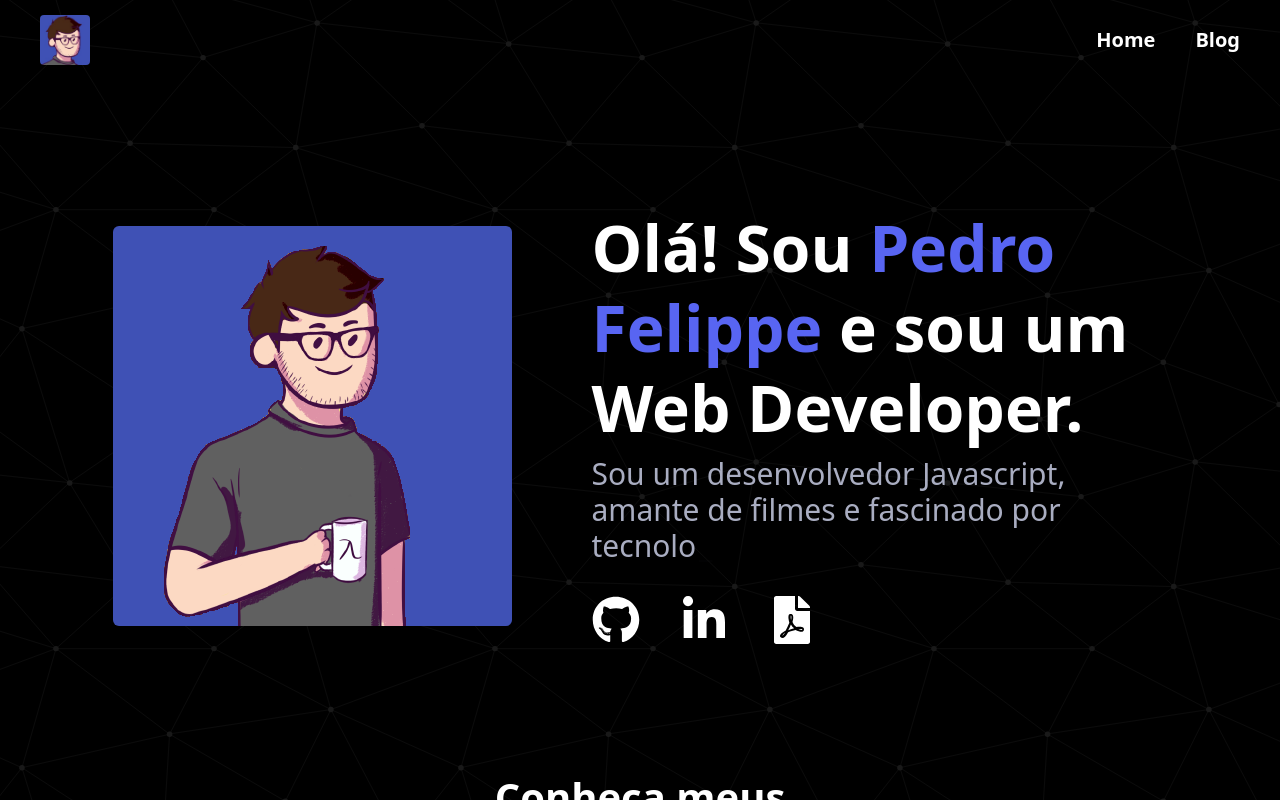
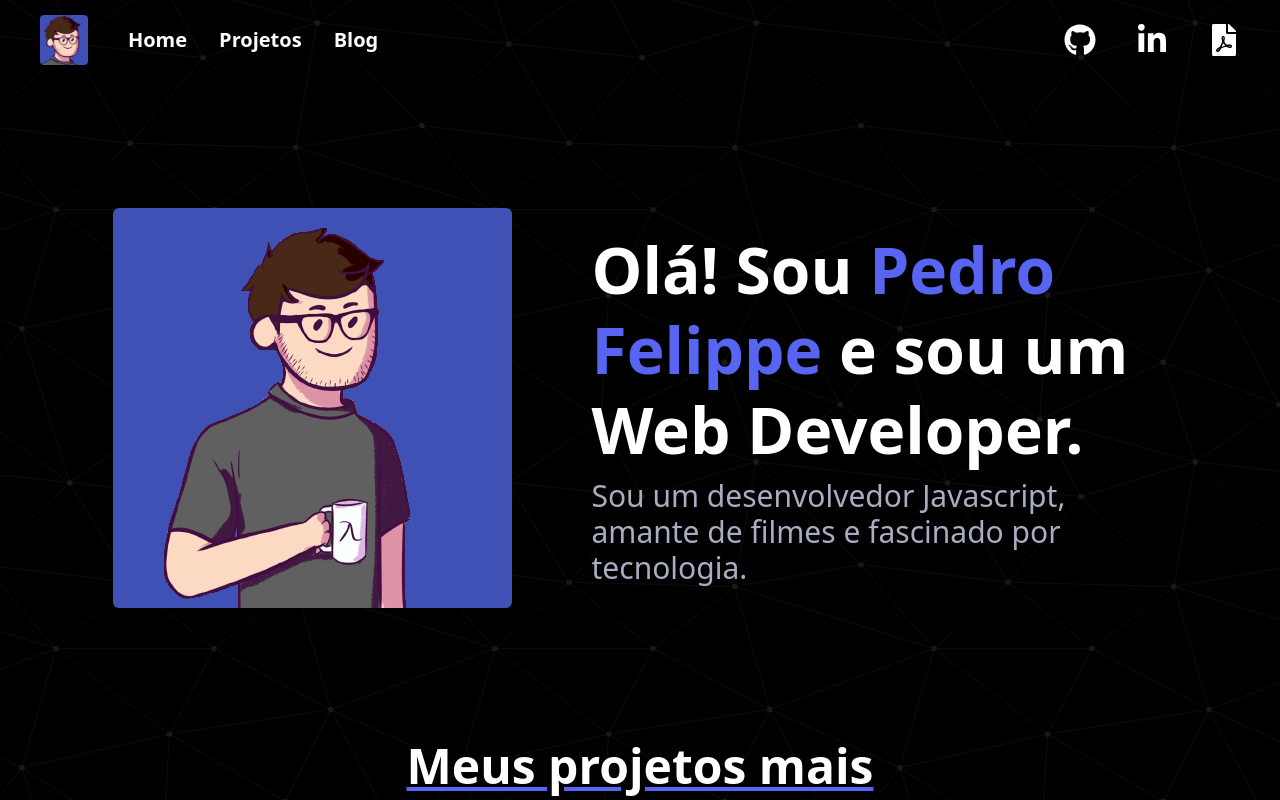
Before and after one commit to pefelippe/Portfolio, a Next.js app: page / in a window 1280 px wide. Built offline with nearby package versions, Linux system fonts and the light colour scheme.

Commit message:
minors: botões e ajustes de css

```diff
--- a/src/components/HamburgerMenu.tsx
+++ b/src/components/HamburgerMenu.tsx
@@ -13,7 +13,8 @@ function HamburgerMenu({}: Props) {
   const [toggle, setToggle] = useState<Boolean>(false);
   return (
     <>
-      <div className="max-lg:hidden text-xl  items-center text-white justify-start list-none flex gap-10 divider-x ">
+      <div className="w-full pl-10 justify-between max-md:hidden text-xl  items-center text-white  list-none flex  divider-x ">
+        <div className="flex gap-8">
           {navLinks.map((navLink) => {
             return (
               <li
@@ -36,14 +37,16 @@ function HamburgerMenu({}: Props) {
             );
           })}
         </div>
+        <SocialLinks />
+      </div>
 
-      <div className="lg:hidden flex flex-1 justify-end items-center w-full">
+      <div className="md:hidden flex flex-1 justify-end items-center w-full">
         <Image
           src={toggle ? "/assets/close.svg" : "/assets/menu.svg"}
           alt="menu"
           width="100"
           height="100"
-          className="w-[28px] h-[28px] object-contain cursor-pointer z-50 absolute top-10 right-10"
+          className="w-[28px] h-[28px] object-contain cursor-pointer z-50  top-10 right-10"
           onClick={() => setToggle(!toggle)}
         />
         <div
@@ -58,9 +61,7 @@ function HamburgerMenu({}: Props) {
               return (
                 <li
                   key={navLink.id}
-                  className={`py-4 w-[80vw] max-w-[300px] rounded-md transition-all text-white bg-blue hover:bg-blue/90 ${
-                    active === navLink.title ? "text-white" : "text-gray-300"
-                  }`}
+                  className="py-4 w-[80vw] max-w-[300px] rounded-md transition-all text-white bg-blue hover:bg-blue/90"
                   onClick={() => {
                     setToggle(!toggle);
                     setActive(navLink.title);
--- a/src/components/ProjectCard.tsx
+++ b/src/components/ProjectCard.tsx
@@ -57,16 +57,28 @@ function ProjectCard({
             {title}
           </a>
         </div>
-        <p className="w-fit text-[1.5rem] text-gray-300">{description}</p>
+        <p className="w-fit text-[1.5rem] text-gray-300 max-w-md">
+          {description}
+        </p>
 
-        <div className="flex w-full justify-between pt-4">
+        <div className="flex max-sm:flex-col w-full max-md:justify-center items-center gap-4 pt-4 ">
           <Link
             href={`/projects/${id}`}
-            className="flex gap-2 p-3 px-6 items-center w-fit text-[1.5rem] justify-between
-             font-semibold hover:underline text-white  bg-[#000] border-blue hover:bg-blue border-2  rounded-lg transition-all "
+            className="flex gap-2 p-3 px-6 items-center w-fit text-[1.5rem] justify-center max-sm:w-full
+             font-semibold hover:underline text-white bg-blue rounded-lg transition-all "
             rel="noreferrer"
           >
-            <p>Veja detalhes</p> <FaArrowRight className="-rotate-45" />
+            <p>Veja detalhes</p>
+          </Link>
+          <Link
+            href={repo}
+            target="_blank"
+            className="flex gap-3 p-3 px-6 items-center w-fit text-[1.5rem] justify-center max-sm:w-full
+             font-semibold hover:underline text-white bg-black rounded-lg transition-all border-2 border-blue"
+            rel="noreferrer"
+          >
+            <FaGithub />
+            <p>Código</p>
           </Link>
         </div>
       </div>
--- a/src/components/SocialLinks.tsx
+++ b/src/components/SocialLinks.tsx
@@ -7,13 +7,13 @@ type Props = {};
 
 export default function SocialLinks({}: Props) {
   return (
-    <div className="flex mx-auto w-full gap-10 justify-start text-white items-center text-xl text-black max-w-xl">
+    <div className="flex  w-fit gap-10 justify-start text-white items-center text-xl text-black max-w-xl">
       <AnimatedBtn className="" href="https://github.com/pefelippe">
         <div
           className=" flex gap-3 items-center w-full
          font-semibold transition-all hover:text-[#5865f2]"
         >
-          <FaGithub className="h-12 w-12" />
+          <FaGithub className="h-8 w-8" />
         </div>
       </AnimatedBtn>
 
@@ -25,7 +25,7 @@ export default function SocialLinks({}: Props) {
           className="  flex gap-3 items-center
           font-semibold transition-all  hover:text-[#5865f2]"
         >
-          <FaLinkedinIn className="h-12 w-12" />
+          <FaLinkedinIn className="h-8 w-8" />
         </div>
       </AnimatedBtn>
 
@@ -34,7 +34,7 @@ export default function SocialLinks({}: Props) {
           className="  flex gap-3 items-center
           font-semibold transition-all  hover:text-[#5865f2]"
         >
-          <FaFilePdf className="h-12 w-12" />
+          <FaFilePdf className="h-8 w-8" />
         </div>
       </AnimatedBtn>
     </div>
--- a/src/components/layout/Header.tsx
+++ b/src/components/layout/Header.tsx
@@ -13,7 +13,7 @@ const Navbar = () => {
       animate={{ opacity: 1 }}
       transition={{ duration: 1.5, delay: 1 }}
       className={`${styles.paddingX}  max-w-7xl font-semibold mx-auto w-full flex
-      justify-between items-center h-[10vh] top-0 z-20 bg-primary`}
+       items-center h-[10vh] top-0 z-20 bg-primary`}
     >
       <div className="flex items-center">
         <Link href="/" className="text-bold text-3xl  text-white">
--- a/src/constants/index.js
+++ b/src/constants/index.js
@@ -63,6 +63,10 @@ export const navLinks = [
   {
     id: "",
     title: "Home",
+  },
+  {
+    id: "projetos",
+    title: "Projetos",
   },
   {
     id: "blog",
--- a/src/content/Hero.tsx
+++ b/src/content/Hero.tsx
@@ -1,8 +1,6 @@
 import { motion } from "framer-motion";
 import React from "react";
 import { Typewriter } from "react-simple-typewriter";
-
-import SocialLinks from "../components/SocialLinks";
 
 type Props = {};
 
@@ -12,7 +10,7 @@ export default function About({}: Props) {
       initial={{ opacity: 0 }}
       animate={{ opacity: 1 }}
       transition={{ duration: 1.5 }}
-      className="max-lg:h-[50vh] h-fit max-w-7xl flex max-lg:flex-col justify-center mx-auto items-center lg:gap-20 w-full"
+      className=" h-fit max-w-7xl flex max-lg:flex-col justify-center mx-auto items-center lg:gap-20 w-full"
     >
       <motion.img
         initial={{ opacity: 0, x: -100 }}
@@ -28,19 +26,17 @@ export default function About({}: Props) {
           Developer.
         </h2>
 
-        <p className="text-lg font-normal md:text-3xl text-gray-300 dark:text-slate-500 max-w-md md:max-w-lg pt-2 pb-8">
+        <p className="text-lg font-normal md:text-3xl text-gray-300 dark:text-slate-500 max-w-md md:max-w-lg pt-2">
           <Typewriter
             words={[
               "Sou um desenvolvedor Javascript, amante de filmes e fascinado por tecnologia.",
             ]}
             cursor
             cursorStyle="_"
-            typeSpeed={75}
-            deleteSpeed={100}
+            typeSpeed={25}
             delaySpeed={2000}
           />
         </p>
-        <SocialLinks />
       </motion.div>
     </motion.div>
   );
--- a/src/content/Projects.tsx
+++ b/src/content/Projects.tsx
@@ -30,10 +30,10 @@ function Projects() {
         initial={{ y: 50 }}
         animate={{ y: 0 }}
         transition={{ duration: 1.5, delay: 2 }}
-        className="text-[2rem] md:text-[2.5rem] leading-tight font-semibold dark:text-white
-        text-center underline decoration-blue max-w-sm md:max-w-md mx-auto pb-10"
+        className="text-[2.5rem] md:text-[3rem] leading-tight font-semibold dark:text-white
+        text-center underline decoration-blue max-w-md md:max-w-xl mx-auto"
       >
-        Conheça meus projetos mais recentes
+        Meus projetos mais recentes
       </motion.h2>
 
       <div className="mx-auto w-full grid gap-20 md:gap-32 grid-cols-1 ">
```
Lines whose indentation alone changed are shown as unchanged.
